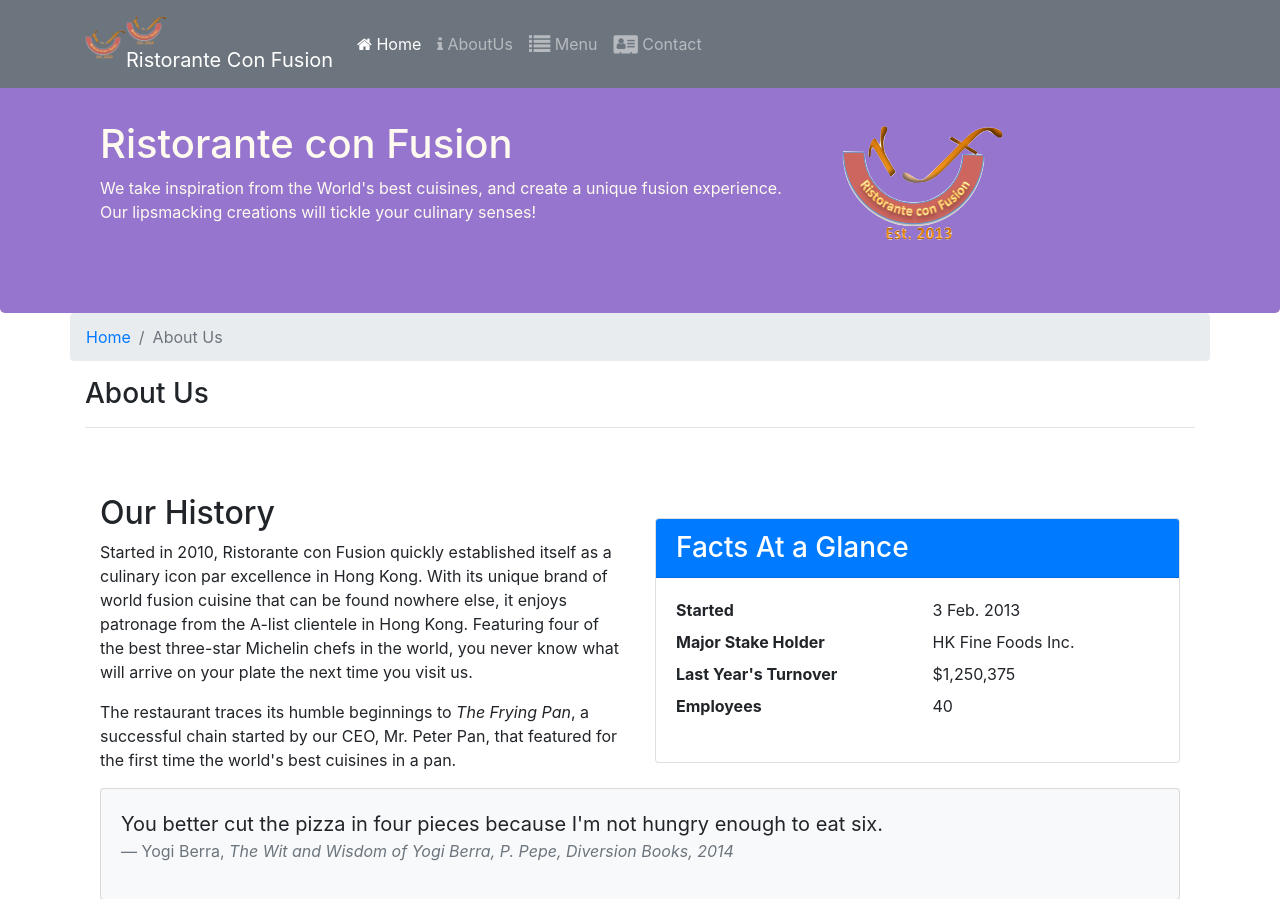
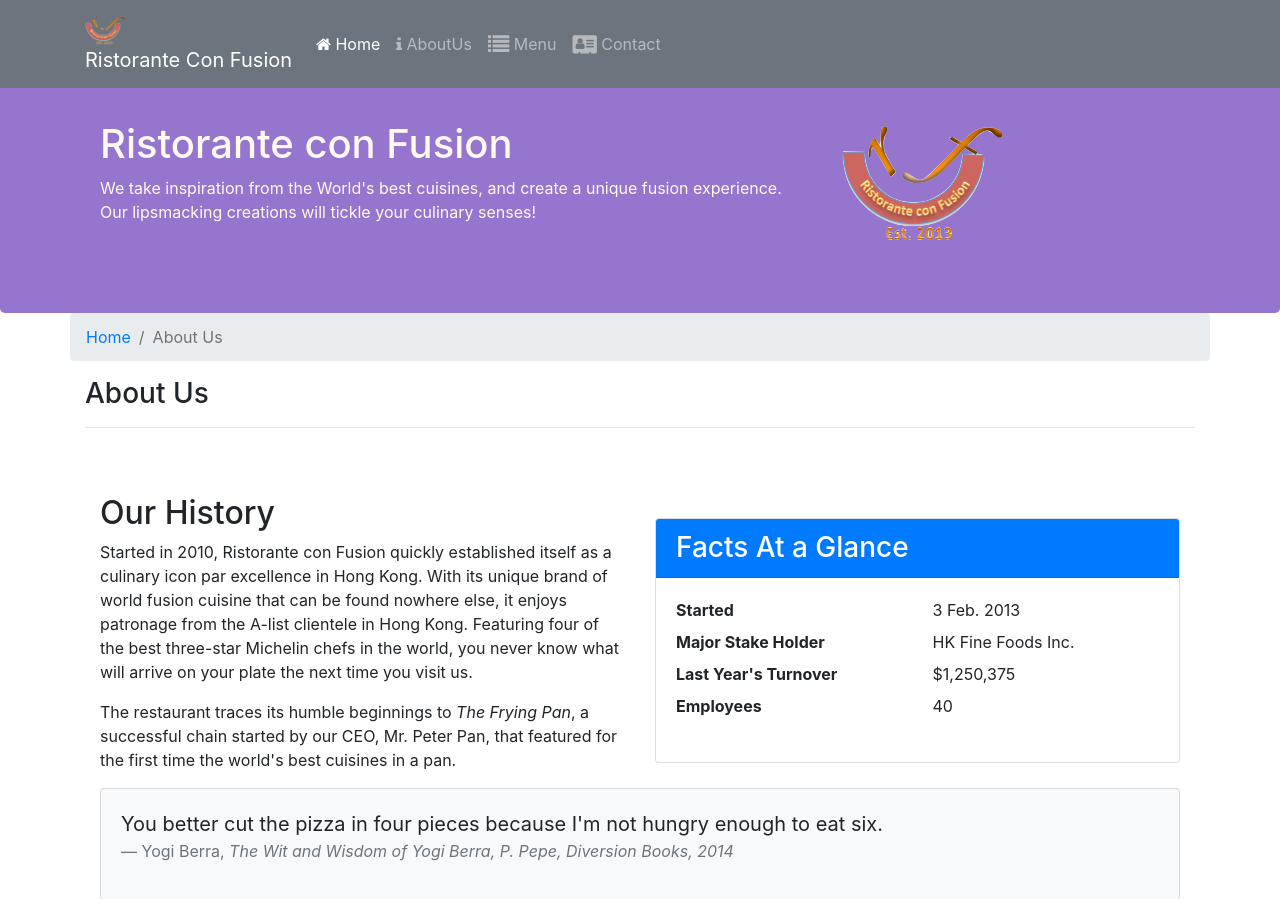
Before and after one commit to NarsimhaRaj/coursera-bootstrap4, a website: page aboutus.html in a window 1280 px wide. Shown: the top 899 px of the page. Drawn offline with nearby package versions, Linux system fonts and the light colour scheme.

Commit message:
logo image alignment modified

```diff
--- a/aboutus.html
+++ b/aboutus.html
@@ -35,7 +35,6 @@
             <button class="navbar-toggler" type="button" data-toggle="collapse" data-target="#Navbar">
                 <span class="navbar-toggler-icon"></span>
             </button>
-            <img src="img/logo.png" alt="logo" height="30" width="41" />
             <a class="navbar-brand" href="#"><img src="img/logo.png" height="30" width="41"><span class="d-none d-sm-block"> Ristorante Con Fusion</span></a>
             <div class="collapse navbar-collapse" id="Navbar">
                 <ul class="navbar-nav mr-auto">
```
Also changed, not shown: contactus.html (+0 -1 lines).
